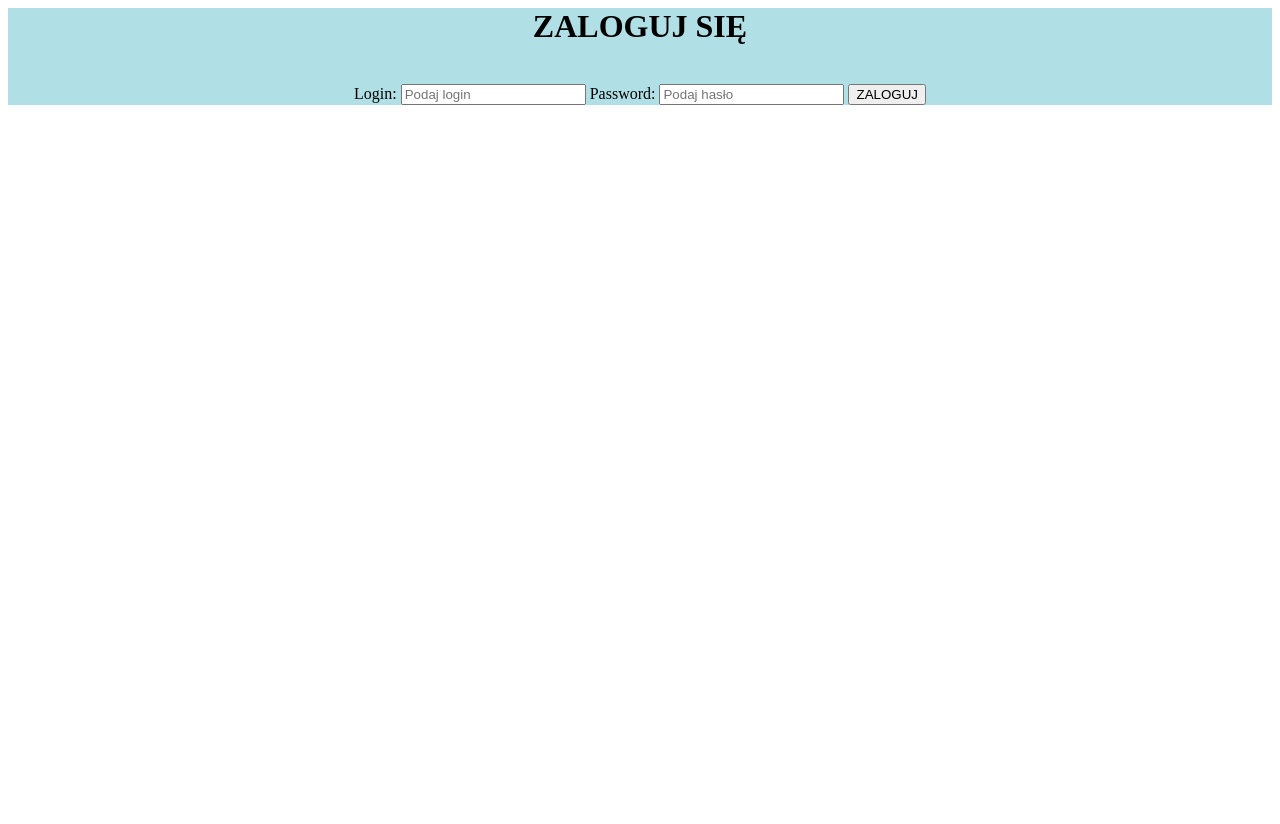
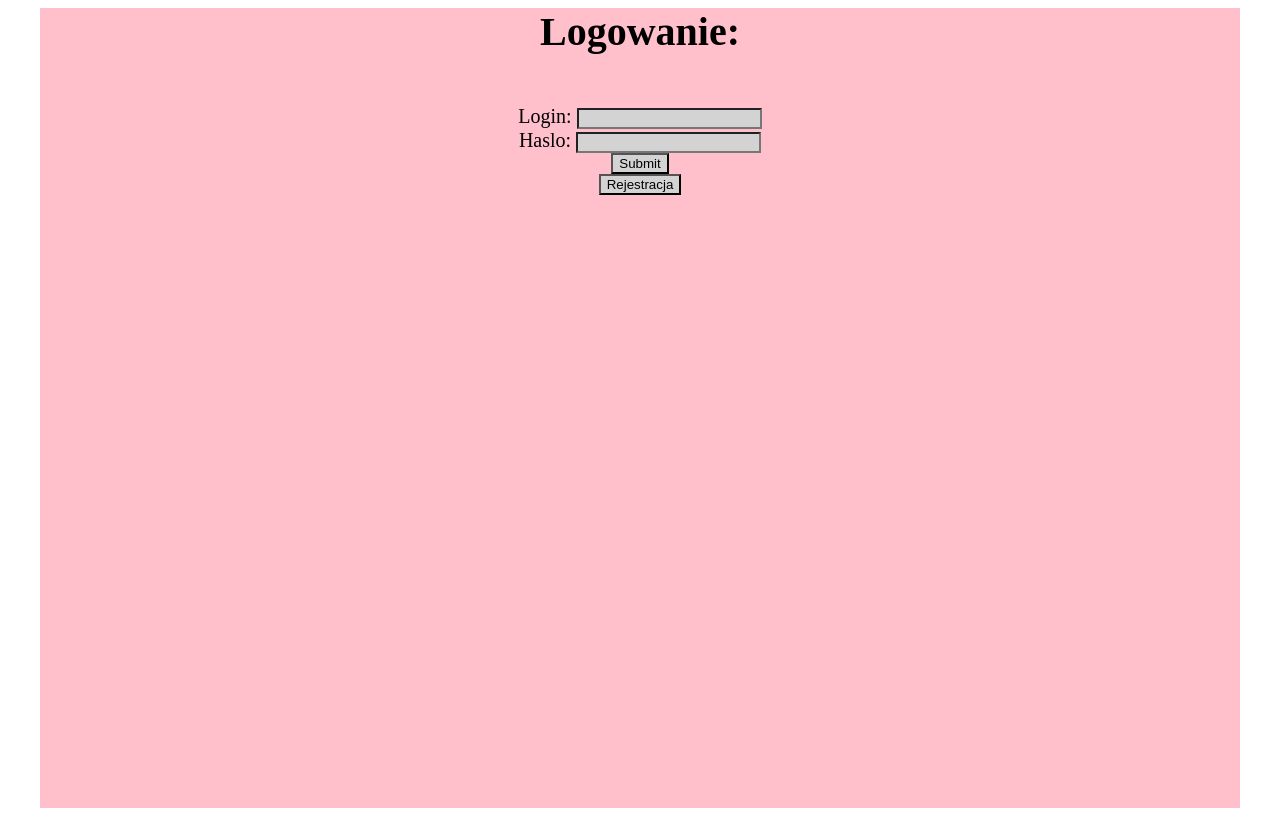
Before and after one commit to szymon02913/sklep, a PHP site: page / in a window 1280 px wide. Before the commit the page ends 105 px from the top, so only its background shows below. Run offline with PHP 8.4, Linux system fonts and the light colour scheme; data comes from the database, SQL or seed files in the repository.

Commit message:
Add files via upload

```diff
--- a/index.php
+++ b/index.php
@@ -1,46 +1,51 @@
 <html>
     <head>
-    <title>OLX</title>
-    <style>
-        .header{
-        background-color:powderblue;
+        <style>
+        .d1
+        {
+            background: pink;
+            height: 800px;
+            width: 1200px;
+            font-size: 20px;
+            text-align: center;
         }
-    </style>
-
-
-
+        input
+        {
+            background: lightgrey;
+        }
+        button
+        {
+            background: lightgrey;
+        }
+        </style>
     </head>
     <body>
-    <div class="header">
     <?php
+        session_start();
+        $con = new mysqli("127.0.0.1","root","","projekt_sklep");
+        echo '<form method="POST">';
+        $res = $con->query("SELECT * FROM users");
+        $cos = $res->fetch_all();
 
-        $con = new mysqli("127.0.0.1","root","","projekt_sklep");
-        if(isset($_POST['login'])&&strlen($_POST['login'])){
+        echo '<center><div class="d1"><h1>Logowanie:</h1><br> Login: <input name="login"><br> Haslo: <input name="password" type="password"><br><input type="submit">';
+        if($_POST!=NULL)
+        {
+            for($i=0;$i<count($cos);$i++)
+            {
+                if($_POST['login']==$cos[$i][1] && $_POST['password']==$cos[$i][2])
+                {
+                    $_SESSION["login"] = $_POST['login'];
+                    $_SESSION["id"] = $i;
+                    echo 'udalo sie zalogowac';
+                    header("Location: strona.php");
+                }
+            }
         }
+        echo '</form>';
+    ?>
+    <?php
+        echo '<form action="rejestracja.php"><button>Rejestracja</button></form></center></div>';
+    ?>
 
-
-        $login="";
-        $password="";
-        $res=$con->query("SELECT * FROM users");
-        $offers=$res->fetch_all(MYSQLI_ASSOC);
-        $res->fetch_all();
-        echo"<center><b><h1>ZALOGUJ SIĘ</h1></b></center>";
-    ?>
-     <br>
-
-    <center>
-    <form method="POST">
-
-     Login:     <input type="text" name="login" placeholder="Podaj login"value="<?php echo $login;?>">
-     Password:  <input type="text" name="password" placeholder="Podaj hasło"value="<?php echo $password;?>">
-                <input type=submit value="ZALOGUJ">
-    </form>
-    </center>
-
-
-
-
-
-    </div>
     </body>
 </html>
```
